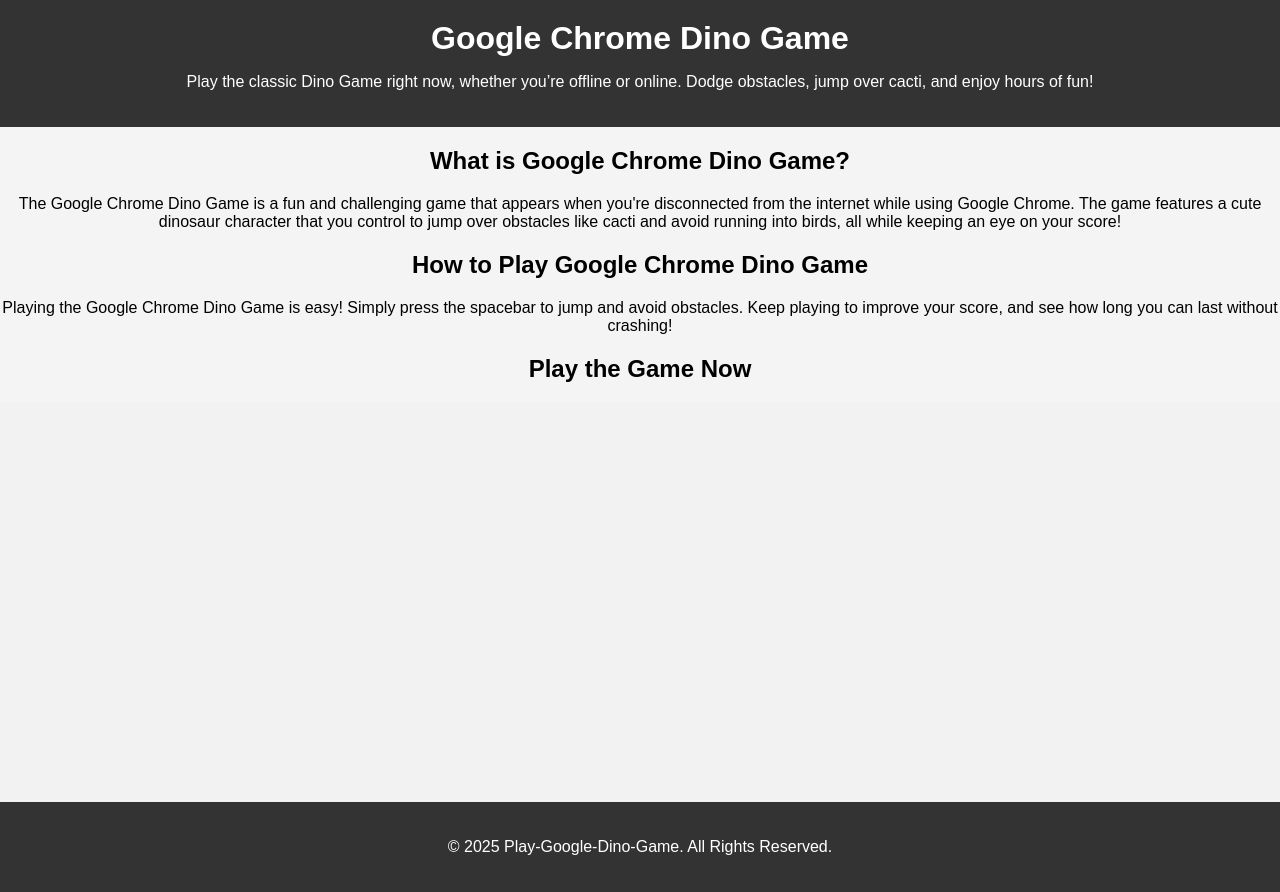
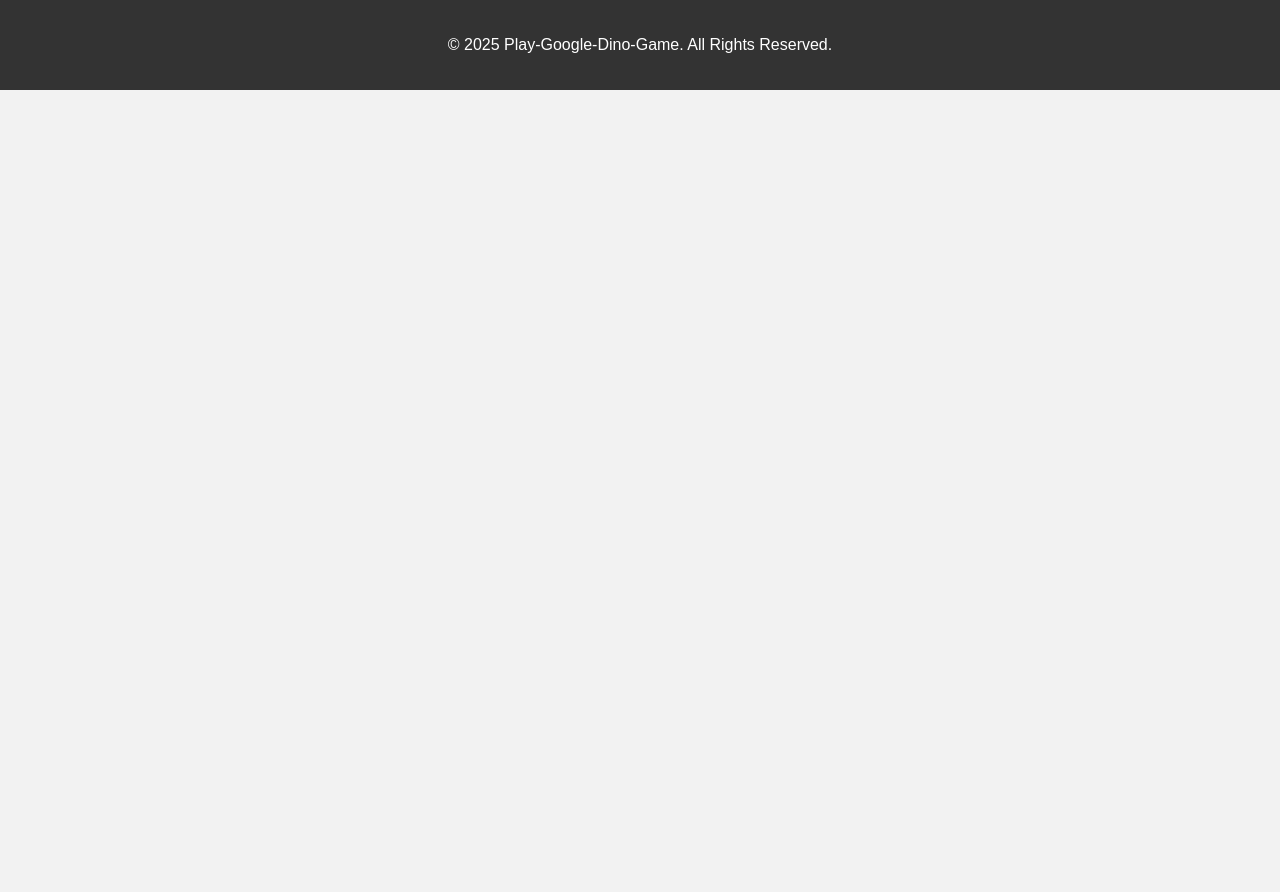
Before and after one commit to Ueniiverse/DinoChrome, a plain HTML site: page index.html in a window 1280 px wide. After the commit the page ends 800 px from the top, so only its background shows below. Drawn offline with Linux system fonts and the light colour scheme.

Commit message:
Update index.html

```diff
--- a/index.html
+++ b/index.html
@@ -42,28 +42,12 @@
   <!-- Original JavaScript für das Dino-Spiel -->
   <script src="https://cdn.jsdelivr.net/gh/MicrosoftEdge/DinoGame@latest/dino.js"></script>
 </head>
-<body>
-  <header>
-    <h1>Google Chrome Dino Game</h1>
-    <p>Play the classic Dino Game right now, whether you’re offline or online. Dodge obstacles, jump over cacti, and enjoy hours of fun!</p>
-  </header>
+<body
 
-  <section class="game-info">
-    <h2>What is Google Chrome Dino Game?</h2>
-    <p>The Google Chrome Dino Game is a fun and challenging game that appears when you're disconnected from the internet while using Google Chrome. The game features a cute dinosaur character that you control to jump over obstacles like cacti and avoid running into birds, all while keeping an eye on your score!</p>
-  </section>
-
-  <section class="how-to-play">
-    <h2>How to Play Google Chrome Dino Game</h2>
-    <p>Playing the Google Chrome Dino Game is easy! Simply press the spacebar to jump and avoid obstacles. Keep playing to improve your score, and see how long you can last without crashing!</p>
-  </section>
-
-  <section class="play-now">
-    <h2>Play the Game Now</h2>
     <div class="game-container">
       <!-- Canvas wird von JavaScript erzeugt -->
     </div>
-  </section>
+
 
   <footer>
     <p>&copy; 2025 Play-Google-Dino-Game. All Rights Reserved.</p>
```
